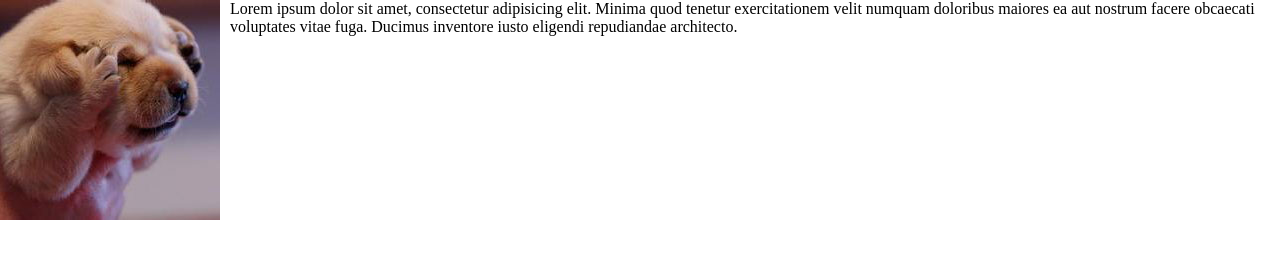
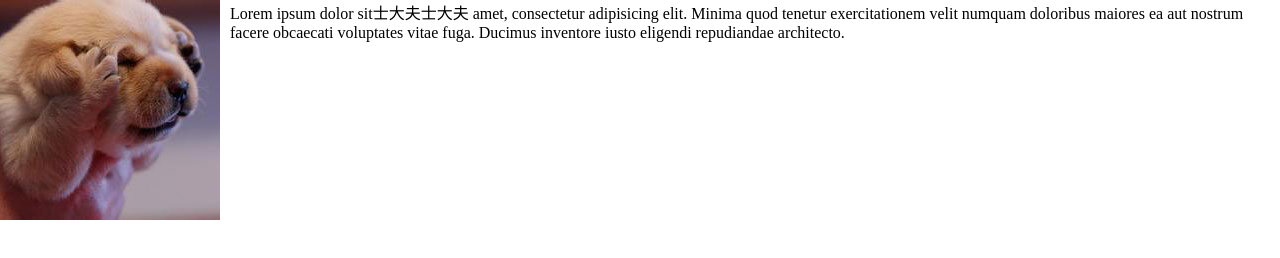
Before and after one commit to zysup/css-demos, a website: page html/76.html in a window 1280 px wide. Drawn offline with Linux system fonts and the light colour scheme.

Commit message:
123123123

```diff
--- a/html/76.html
+++ b/html/76.html
@@ -28,7 +28,7 @@
 	<body>
 		<div class="box">
 			<img src="../img/animal01.jpg"/>
-			<p> Lorem ipsum dolor sit amet, consectetur adipisicing elit. Minima quod tenetur exercitationem velit numquam doloribus maiores ea aut nostrum facere obcaecati voluptates vitae fuga. Ducimus inventore iusto eligendi repudiandae architecto.</p>
+			<p> Lorem ipsum dolor sit士大夫士大夫 amet, consectetur adipisicing elit. Minima quod tenetur exercitationem velit numquam doloribus maiores ea aut nostrum facere obcaecati voluptates vitae fuga. Ducimus inventore iusto eligendi repudiandae architecto.</p>
 
 		</div>
 	</body>
```
Also changed, not shown: html/73.html (+1 -1 lines), html/79.html (+0 -5 lines).
